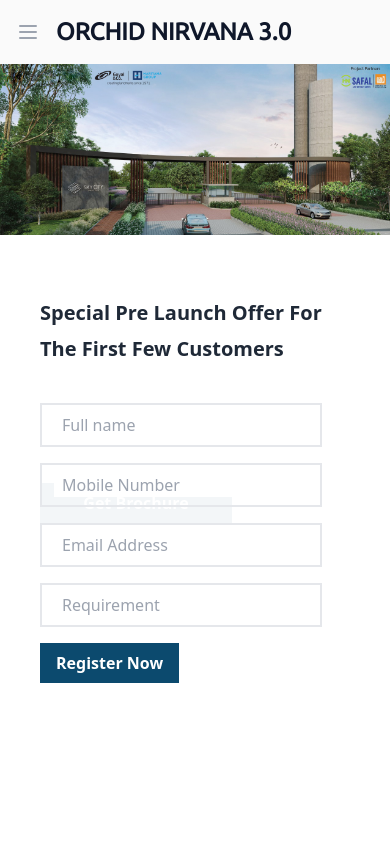
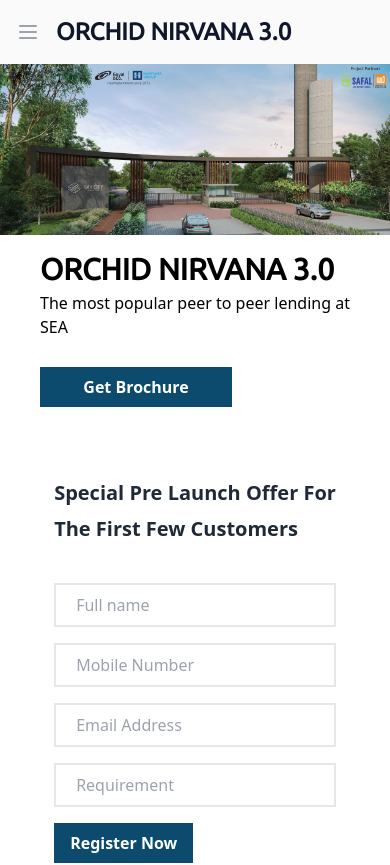
Before and after one commit to muhammedhashimcp/Orchid-Static, a React (Create React App) app: page / in a window 390 px wide. Shown: the top 865 px of the page. Built offline with nearby package versions, Linux system fonts and the light colour scheme.

Commit message:
Fixed Responsiveness

```diff
--- a/src/Components/Pages/Home/Form.jsx
+++ b/src/Components/Pages/Home/Form.jsx
@@ -8,7 +8,6 @@
 
 import contactus from "../../../images/bg.jpg";
 import BrochureDownload from "../../Modals/BrochureDownload";
-import Logo from '../../../images/logo.png';
 
 //Form schema
 const formSchema = Yup.object({
@@ -73,25 +72,28 @@
             <img className="w-full " src={contactus} />
           </div>
 
-          <div className="absolute flex flex-col justify-start w-full px-10 flex-wrap">
+          <div className="lg:absolute flex flex-col justify-start w-full px-10 flex-wrap mt-4 lg:mt-1">
             <h1
-              className="text-white font-bold text-6xl font-display"
+              className="text-black font-bold text-3xl lg:text-6xl font-display lg:text-white "
               data-aos="fade-down"
               data-aos-duration="3000"
             >
               ORCHID NIRVANA 3.0
             </h1>
             <p
-              className="text-white mt-1"
+              className="lg:text-white text-black mt-1"
               data-aos="fade-up"
               data-aos-duration="3000"
             >
               The most popular peer to peer lending at SEA
             </p>
+          </div>
+          <div className='lg:absolute flex flex-col justify-start w-full px-10 mt-3 lg:mt-32'>
             <BrochureDownload/>
           </div>
 
-          <div className="flex md:w-4/5 md:justify-end lg:justify-end items-center absolute justify-center">
+
+          <div className="flex md:w-4/5 md:justify-end lg:justify-end items-center lg:absolute justify-center">
             <form
               onSubmit={handleSubmit}
               ref={form}
--- a/src/Components/Pages/OverView/Overview.jsx
+++ b/src/Components/Pages/OverView/Overview.jsx
@@ -4,7 +4,7 @@
 
 function Overview() {
   return (
-    <div className="container mx-auto mt-24 lg:mt-16  mb-10 p-6">
+    <div className="container mx-auto mt-64 lg:mt-16  mb-10 p-6">
       <div className="flex justify-center">
         <h1 className="text-3xl font-display font-semibold text-center">
           Orchid Nirvana 3.0 Overview
```
